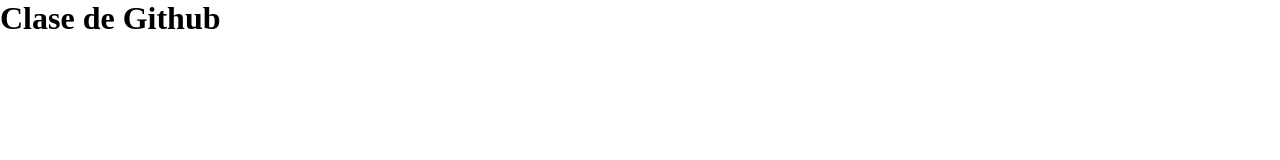
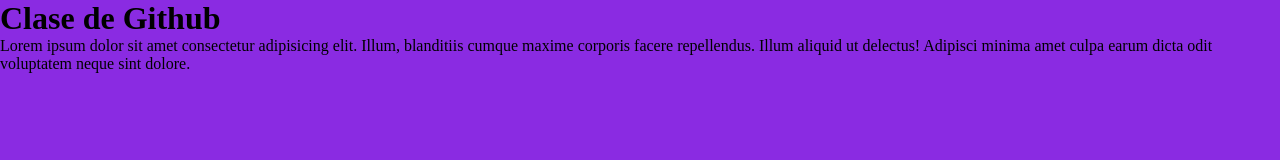
Before and after one commit to davidperez95/desarrolloWeb-CoderHouse, a plain HTML site: page index.html in a window 1280 px wide. Drawn offline with Linux system fonts and the light colour scheme.

Commit message:
agrego parrafo

```diff
--- a/estilos.css
+++ b/estilos.css
@@ -2,3 +2,7 @@
     margin: 0;
     padding: 0;
 }
+
+body{
+    background-color: blueviolet;
+}
--- a/index.html
+++ b/index.html
@@ -11,5 +11,7 @@
 
     <h1>Clase de Github</h1>
 
+    <p>Lorem ipsum dolor sit amet consectetur adipisicing elit. Illum, blanditiis cumque maxime corporis facere repellendus. Illum aliquid ut delectus! Adipisci minima amet culpa earum dicta odit voluptatem neque sint dolore.</p>
+
 </body>
 </html>
```
